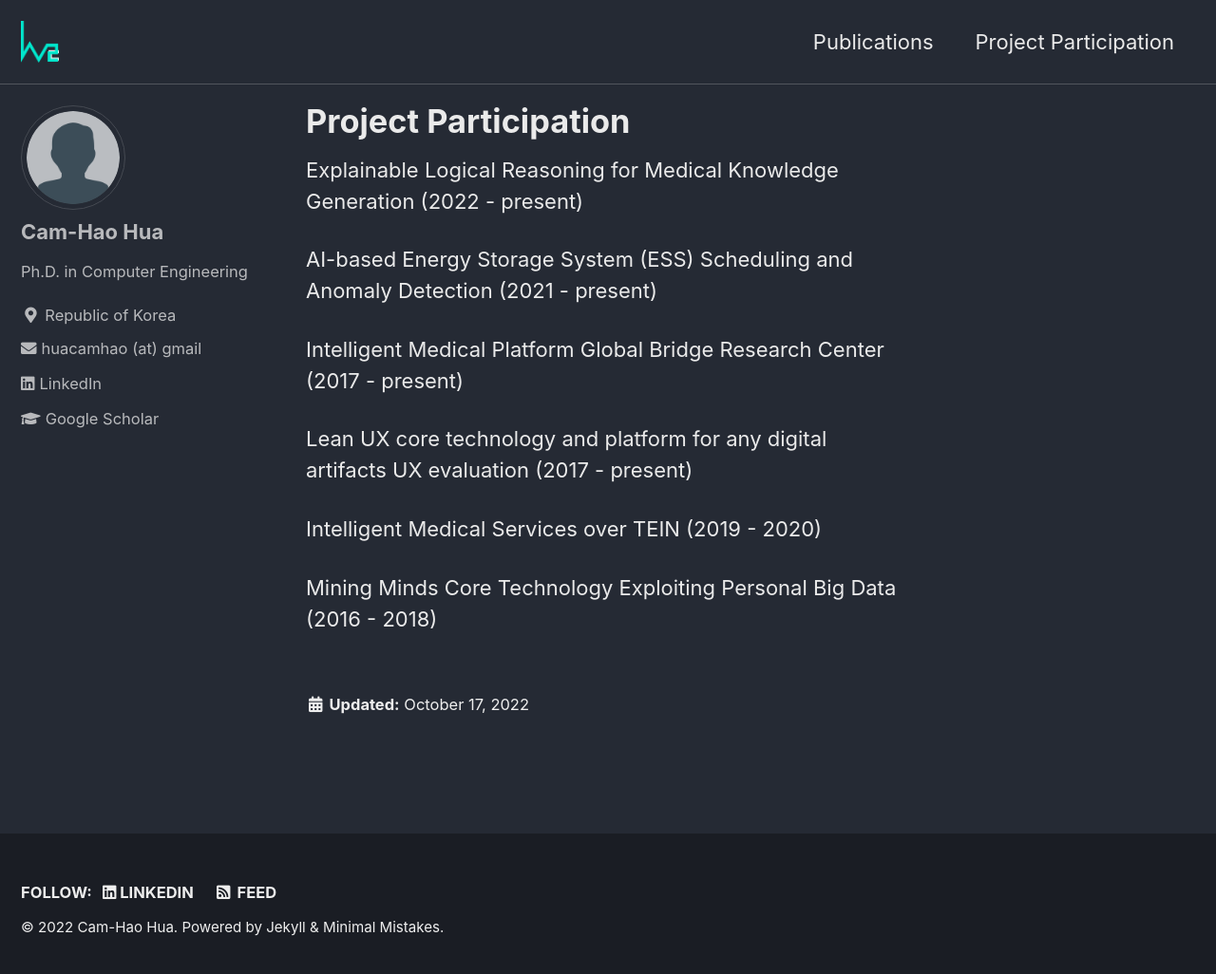
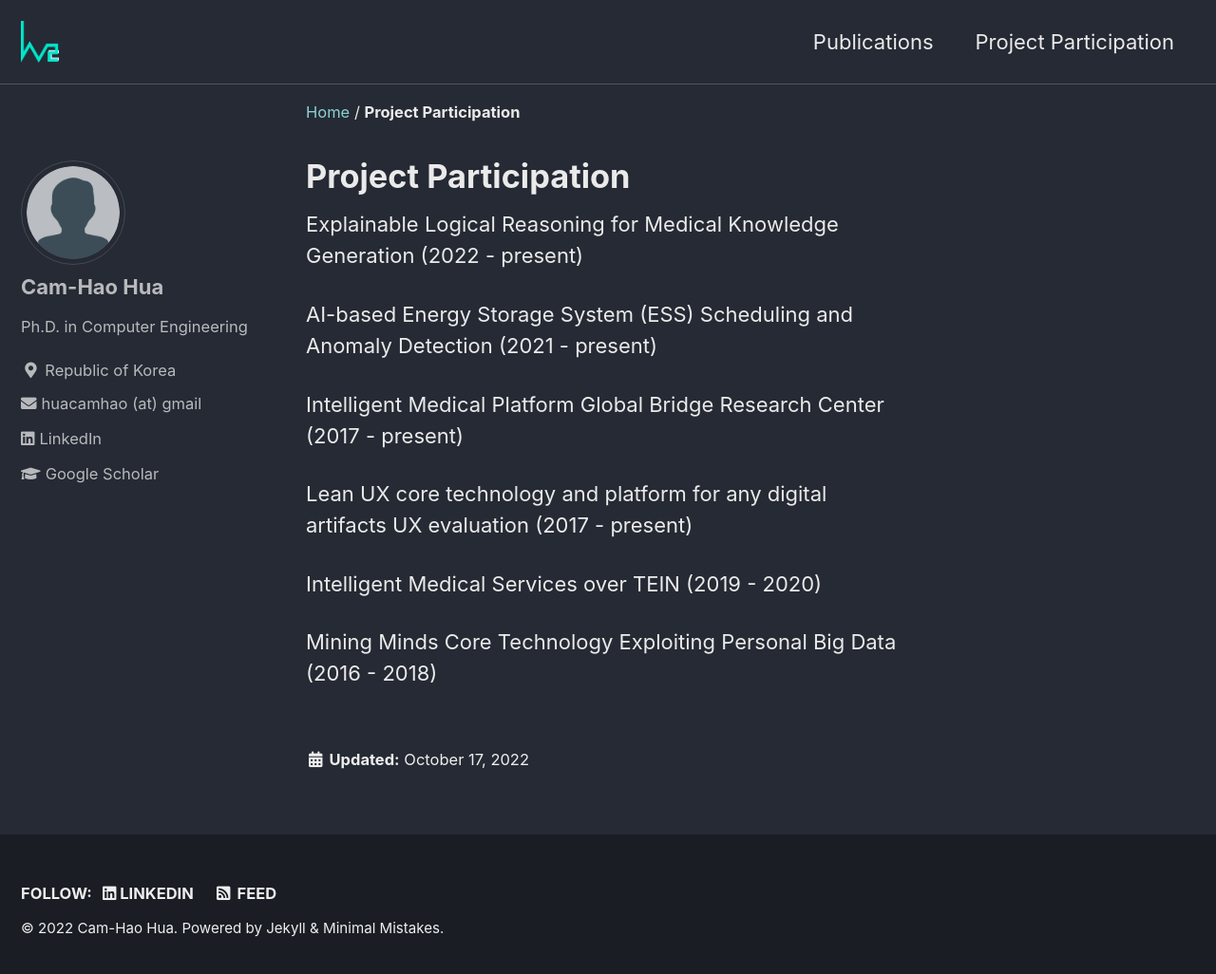
Before and after one commit to camhao168/camhao168.github.io, a Jekyll site: the page built from _pages/project.md, in a window 1280 px wide and 1033 px high. Shown: the top 1026 px of the window at 95% size. Built offline with Jekyll 4.4.1, drawn with Linux system fonts in a browser that asks for light colours; cached includes are drawn as plain includes.

```diff
--- a/_config.yml
+++ b/_config.yml
@@ -27,7 +27,7 @@ repository               : # GitHub username/repo-name e.g. "mmistakes/minimal-m
 teaser                   : # path of fallback teaser image, e.g. "/assets/images/500x300.png"
 logo                     : "/assets/images/h2c_logo_dark.png" # path of logo image to display in the masthead, e.g. "/assets/images/88x88.png"
 masthead_title           : " " # overrides the website title displayed in the masthead, use " " for no title
-# breadcrumbs            : true # true, false (default)
+breadcrumbs              : true # true, false (default)
 words_per_minute         : 200
 comments:
   provider               : # false (default), "disqus", "discourse", "facebook", "staticman", "staticman_v2", "utterances", "giscus", "custom"
```
